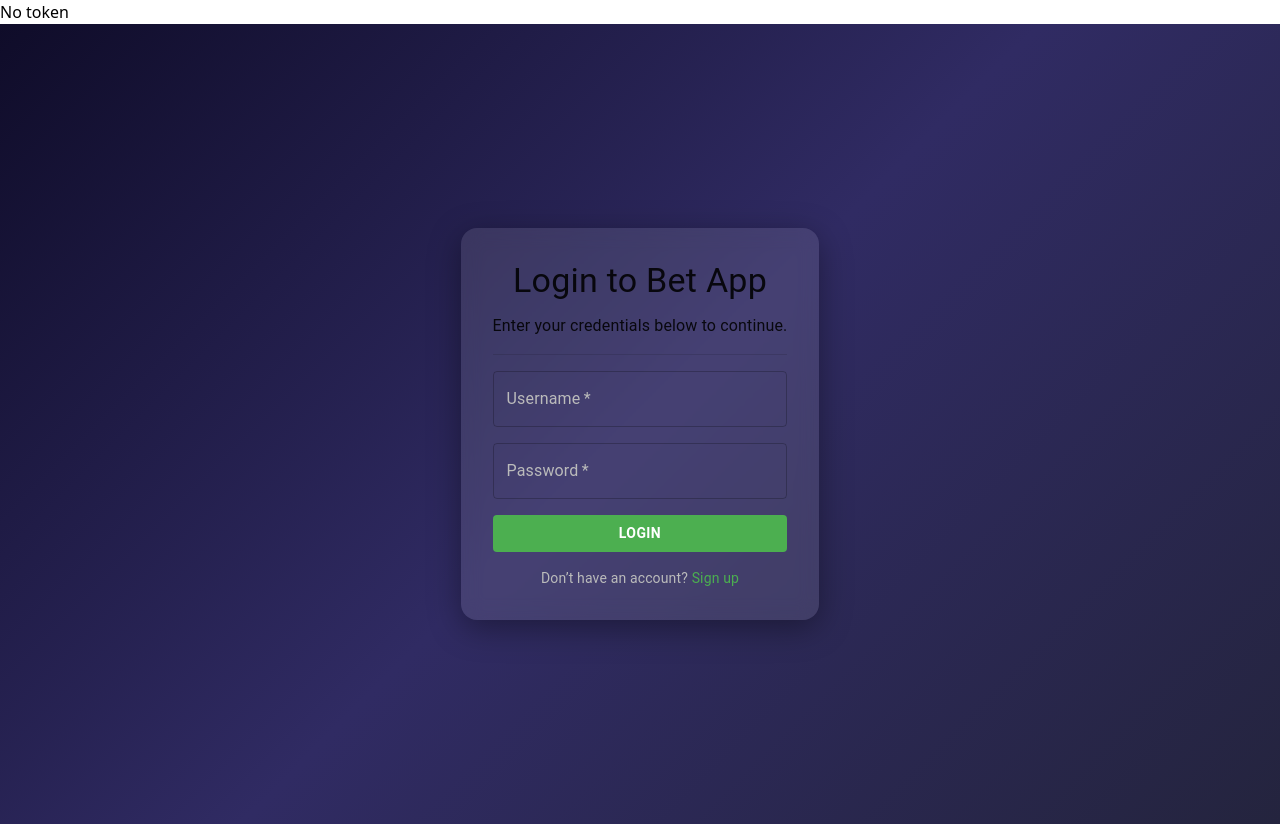
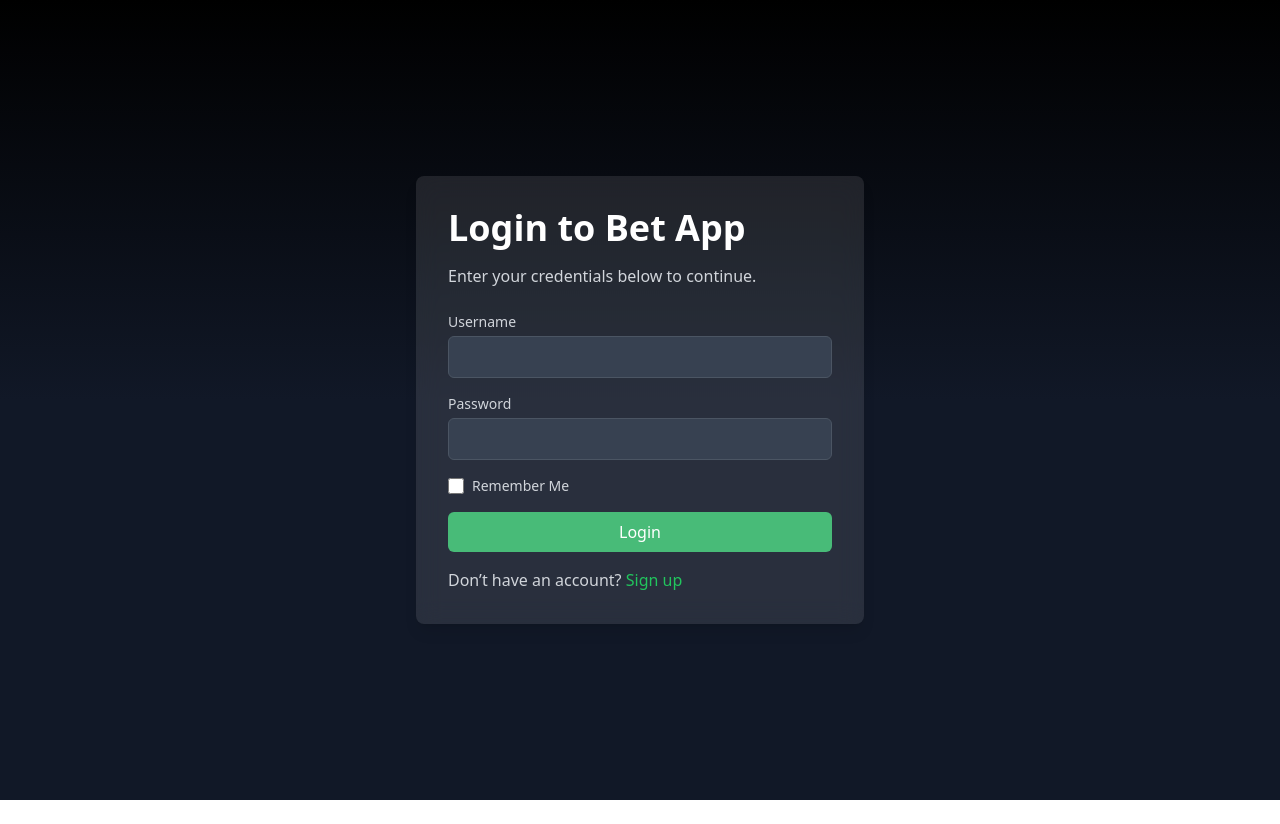
Before and after one commit to Gicone99/bets-app, a React (Create React App) app in the folder frontend/: page /login in a window 1280 px wide. After the commit the page ends 800 px from the top, so only its background shows below. Built offline with nearby package versions, Linux system fonts and the light colour scheme.

Commit message:
update login and register with backend

```diff
--- a/frontend/src/pages/History.jsx
+++ b/frontend/src/pages/History.jsx
@@ -373,7 +373,7 @@ const History = () => {
                 {/* Total Profit */}
                 <div className="flex items-center justify-between p-2 bg-gray-700 rounded-lg gap-2">
                   <p className="text-gray-400">
-                    {totalProfit >= 0 ? "Total Profit:" : "Total Lost:"}
+                    {totalProfit >= 0 ? "Total Profit:" : "Total Loss:"}
                   </p>
                   <p
                     className={`text-xl ${
--- a/frontend/src/pages/Login.jsx
+++ b/frontend/src/pages/Login.jsx
@@ -1,79 +1,56 @@
-import React, { useState } from "react";
-import {
-  Box,
-  TextField,
-  Button,
-  Typography,
-  Paper,
-  Divider,
-  Alert,
-} from "@mui/material";
-import { styled } from "@mui/system";
-
-const Background = styled(Box)(({ theme }) => ({
-  height: "100vh",
-  display: "flex",
-  justifyContent: "center",
-  alignItems: "center",
-  background: "linear-gradient(135deg, #0f0c29, #302b63, #24243e)",
-  color: "#fff",
-  textAlign: "center",
-}));
-
-const LoginContainer = styled(Paper)(({ theme }) => ({
-  padding: theme.spacing(4),
-  maxWidth: 400,
-  width: "100%",
-  borderRadius: theme.spacing(2),
-  backgroundColor: "rgba(255, 255, 255, 0.1)",
-  backdropFilter: "blur(10px)",
-  boxShadow: "0 8px 32px rgba(0, 0, 0, 0.37)",
-}));
-
-const LoginButton = styled(Button)(({ theme }) => ({
-  backgroundColor: "#4CAF50",
-  color: "#fff",
-  fontWeight: "bold",
-  "&:hover": {
-    backgroundColor: "#45A049",
-  },
-}));
+import React, { useState, useEffect } from "react";
 
 const Login = () => {
   const [username, setUsername] = useState("");
   const [password, setPassword] = useState("");
+  const [rememberMe, setRememberMe] = useState(false);
   const [token, setToken] = useState("");
   const [error, setError] = useState(false);
 
-  const handleSubmit = (e) => {
+  // La încărcarea componentei, verifică dacă există un username salvat în localStorage
+  useEffect(() => {
+    const savedUsername = localStorage.getItem("rememberedUsername");
+    if (savedUsername) {
+      setUsername(savedUsername);
+      setRememberMe(true); // Bifează "Remember Me" dacă username-ul este salvat
+    }
+  }, []);
+
+  const handleSubmit = async (e) => {
     e.preventDefault();
-    fetch("http://localhost:3080/login", {
-      method: "post",
+    try {
+      const response = await fetch("http://localhost:3070/login", {
+        method: "POST",
         headers: {
           "Content-Type": "application/json",
         },
         body: JSON.stringify({
-        username: username,
-        password: password,
+          username,
+          password,
         }),
-    })
-      .then((response) => {
+      });
+
       if (!response.ok) {
         throw new Error("Invalid credentials");
       }
-        return response.json();
-      })
-      .then((data) => {
+
+      const data = await response.json();
       setToken(data.token);
       localStorage.setItem("token", data.token);
       setError(false);
-      })
-      .catch(() => {
+
+      // Salvează username-ul în localStorage dacă "Remember Me" este bifat
+      if (rememberMe) {
+        localStorage.setItem("rememberedUsername", username);
+      } else {
+        localStorage.removeItem("rememberedUsername"); // Șterge username-ul salvat dacă nu este bifat
+      }
+    } catch (err) {
       setError(true);
-      });
+    }
   };
 
-  React.useEffect(() => {
+  useEffect(() => {
     if (error) {
       const timer = setTimeout(() => setError(false), 3000);
       return () => clearTimeout(timer);
@@ -81,76 +58,87 @@ const Login = () => {
   }, [error]);
 
   return (
-    <>
-      {token ? <p>Token: {localStorage.getItem("token")}</p> : <p>No token</p>}
-      <Background>
-        <Box sx={{ textAlign: "center" }}>
-          <LoginContainer>
-            <Typography variant="h4" gutterBottom>
-              Login to Bet App
-            </Typography>
-            <Typography variant="body1" gutterBottom>
+    <div className="min-h-screen flex items-center justify-center bg-gradient-to-b from-black via-gray-900 to-gray-900">
+      <div className="bg-white bg-opacity-10 backdrop-blur-md rounded-lg shadow-lg p-8 max-w-md w-full">
+        <h1 className="text-4xl font-bold text-white mb-4">Login to Bet App</h1>
+        <p className="text-gray-300 mb-6">
           Enter your credentials below to continue.
-            </Typography>
-            <Divider sx={{ marginY: 2 }} />
-            <Box
-              component="form"
-              onSubmit={handleSubmit}
-              sx={{ display: "flex", flexDirection: "column", gap: 2 }}
+        </p>
+        <form onSubmit={handleSubmit} className="space-y-4">
+          <div>
+            <label
+              htmlFor="username"
+              className="block text-sm font-medium text-gray-300"
             >
-              <TextField
-                label="Username"
+              Username
+            </label>
+            <input
               type="text"
+              id="username"
               value={username}
               onChange={(e) => setUsername(e.target.value)}
-                fullWidth
-                variant="outlined"
+              className="mt-1 block w-full px-3 py-2 bg-gray-700 border border-gray-600 rounded-md text-white"
               required
-                InputProps={{ style: { color: "#fff" } }}
-                InputLabelProps={{ style: { color: "#bbb" } }}
             />
-              <TextField
-                label="Password"
+          </div>
+          <div>
+            <label
+              htmlFor="password"
+              className="block text-sm font-medium text-gray-300"
+            >
+              Password
+            </label>
+            <input
               type="password"
+              id="password"
               value={password}
               onChange={(e) => setPassword(e.target.value)}
-                fullWidth
-                variant="outlined"
+              className="mt-1 block w-full px-3 py-2 bg-gray-700 border border-gray-600 rounded-md text-white"
               required
-                InputProps={{ style: { color: "#fff" } }}
-                InputLabelProps={{ style: { color: "#bbb" } }}
             />
-              <LoginButton type="submit" fullWidth>
+          </div>
+          <div className="flex items-center">
+            <input
+              type="checkbox"
+              id="rememberMe"
+              checked={rememberMe}
+              onChange={(e) => setRememberMe(e.target.checked)}
+              className="h-4 w-4 text-green-500 rounded focus:ring-green-500"
+            />
+            <label htmlFor="rememberMe" className="ml-2 text-sm text-gray-300">
+              Remember Me
+            </label>
+          </div>
+          <button
+            type="submit"
+            className="w-full bg-green-500 text-white py-2 px-4 rounded-md hover:bg-green-600 transition duration-200"
+          >
             Login
-              </LoginButton>
-            </Box>
-            <Typography variant="body2" sx={{ marginTop: 2, color: "#bbb" }}>
+          </button>
+        </form>
+        <p className="text-gray-300 mt-4">
           Don’t have an account?{" "}
-              <a href="/register" style={{ color: "#4CAF50" }}>
+          <a href="/register" className="text-green-500 hover:underline">
             Sign up
           </a>
-            </Typography>
-          </LoginContainer>
+        </p>
+      </div>
+
+      {/* Afișează mesajul de eroare */}
       {error && (
-            <Box
-              sx={{
-                marginTop: 2,
-                maxWidth: 400,
-                marginX: "auto",
-                textAlign: "center",
-              }}
-            >
-              <Alert severity="error" onClose={() => setError(false)}>
-                <Typography sx={{ fontWeight: "bold", marginBottom: 0.5 }}>
-                  Invalid username or password.
-                </Typography>
-                <Typography variant="body1"> Please try again.</Typography>
-              </Alert>
-            </Box>
+        <div className="fixed bottom-4 right-4 bg-red-500 text-white px-4 py-2 rounded-md">
+          <p className="font-bold">Invalid username or password.</p>
+          <p>Please try again.</p>
+        </div>
       )}
-        </Box>
-      </Background>
-    </>
+
+      {/* Afișează token-ul (pentru debug) */}
+      {token && (
+        <div className="fixed top-4 right-4 bg-green-500 text-white px-4 py-2 rounded-md">
+          <p>Token: {localStorage.getItem("token")}</p>
+        </div>
+      )}
+    </div>
   );
 };
 
--- a/frontend/src/pages/Profile.jsx
+++ b/frontend/src/pages/Profile.jsx
@@ -2,7 +2,7 @@ import React, { useState, useContext } from "react";
 import { BalanceContext } from "../context/BalanceContext";
 
 const Profile = () => {
-  const { balance, setBalance } = useContext(BalanceContext); // Folosește contextul
+  const { balance, setBalance } = useContext(BalanceContext);
   const [depositAmount, setDepositAmount] = useState("");
   const [withdrawAmount, setWithdrawAmount] = useState("");
 
@@ -18,7 +18,7 @@ const Profile = () => {
     }
 
     //sample fetch forceaddbalance
-    // fetch("http://localhost:3080/forceaddbalance", {
+    // fetch("http://localhost:3070/forceaddbalance", {
     //   method: "post",
     //   headers: {
     //     "Content-Type": "application/json",
--- a/frontend/src/pages/Register.jsx
+++ b/frontend/src/pages/Register.jsx
@@ -1,139 +1,127 @@
 import { useState } from "react";
-import React from "react";
-import {
-  Box,
-  TextField,
-  Button,
-  Typography,
-  Paper,
-  Divider,
-  Snackbar,
-  Alert,
-} from "@mui/material";
-import { styled } from "@mui/system";
-
-const Background = styled(Box)(({ theme }) => ({
-  height: "100vh",
-  display: "flex",
-  justifyContent: "center",
-  alignItems: "center",
-  background: "linear-gradient(135deg, #0f0c29, #302b63, #24243e)",
-  color: "#fff",
-  textAlign: "center",
-}));
-
-const RegisterContainer = styled(Paper)(({ theme }) => ({
-  padding: theme.spacing(4),
-  maxWidth: 400,
-  width: "100%",
-  borderRadius: theme.spacing(2),
-  backgroundColor: "rgba(255, 255, 255, 0.1)",
-  backdropFilter: "blur(10px)",
-  boxShadow: "0 8px 32px rgba(0, 0, 0, 0.37)",
-}));
-
-const RegisterButton = styled(Button)(({ theme }) => ({
-  backgroundColor: "#4CAF50",
-  color: "#fff",
-  fontWeight: "bold",
-  "&:hover": {
-    backgroundColor: "#45A049",
-  },
-}));
 
 const Register = () => {
   const [username, setUsername] = useState("");
+  const [email, setEmail] = useState("");
   const [password, setPassword] = useState("");
   const [openSnackbar, setOpenSnackbar] = useState(false);
+  const [errorMessage, setErrorMessage] = useState("");
 
   const handleCloseSnackbar = () => {
     setOpenSnackbar(false);
   };
 
-  function handleSubmit(e) {
+  const handleSubmit = async (e) => {
     e.preventDefault();
-    fetch("http://localhost:3000/register", {
-      method: "post",
+    console.log("Submitting:", { username, email, password });
+
+    try {
+      const response = await fetch("http://localhost:3070/register", {
+        method: "POST",
         headers: {
           "Content-Type": "application/json",
         },
         body: JSON.stringify({
-        username: username,
-        password: password,
+          username,
+          email,
+          password,
         }),
-    })
-      .then((response) => response.text())
-      .then((data) => {
-        console.log(data);
       });
+      const data = await response.json();
+      console.log("Response from backend:", data);
 
+      if (response.ok) {
         setOpenSnackbar(true);
+        setErrorMessage("");
+      } else {
+        setErrorMessage(data.message || "Registration failed");
       }
+    } catch (error) {
+      console.error("Error:", error);
+      setErrorMessage("An error occurred. Please try again.");
+    }
+  };
 
   return (
-    <Background>
-      <RegisterContainer>
-        <Typography variant="h4" gutterBottom>
-          Sign Up for Bet App
-        </Typography>
-        <Typography variant="body1" gutterBottom>
+    <div className="min-h-screen flex items-center justify-center bg-gradient-to-b from-black via-gray-900 to-gray-900">
+      <div className="bg-white bg-opacity-10 backdrop-blur-md rounded-lg shadow-lg p-8 max-w-md w-full">
+        <h1 className="text-4xl font-bold text-white mb-4">Sign Up</h1>
+        <p className="text-gray-300 mb-6">
           Create your account below to get started.
-        </Typography>
-        <Divider sx={{ marginY: 2 }} />
-        <Box
-          component="form"
-          onSubmit={handleSubmit}
-          sx={{ display: "flex", flexDirection: "column", gap: 2 }}
+        </p>
+        <form onSubmit={handleSubmit} className="space-y-4">
+          <div>
+            <label
+              htmlFor="username"
+              className="block text-sm font-medium text-gray-300"
             >
-          <TextField
-            label="Username"
+              Username
+            </label>
+            <input
               type="text"
+              id="username"
               value={username}
               onChange={(e) => setUsername(e.target.value)}
-            fullWidth
-            variant="outlined"
+              className="mt-1 block w-full px-3 py-2 bg-gray-700 border border-gray-600 rounded-md text-white"
               required
-            InputProps={{ style: { color: "#fff" } }}
-            InputLabelProps={{ style: { color: "#bbb" } }}
             />
-          <TextField
-            label="New Password"
+          </div>
+          <div>
+            <label
+              htmlFor="email"
+              className="block text-sm font-medium text-gray-300"
+            >
+              Email
+            </label>
+            <input
+              type="email"
+              id="email"
+              value={email}
+              onChange={(e) => setEmail(e.target.value)}
+              className="mt-1 block w-full px-3 py-2 bg-gray-700 border border-gray-600 rounded-md text-white"
+              required
+            />
+          </div>
+          <div>
+            <label
+              htmlFor="password"
+              className="block text-sm font-medium text-gray-300"
+            >
+              Password
+            </label>
+            <input
               type="password"
+              id="password"
               value={password}
               onChange={(e) => setPassword(e.target.value)}
-            fullWidth
-            variant="outlined"
+              className="mt-1 block w-full px-3 py-2 bg-gray-700 border border-gray-600 rounded-md text-white"
               required
-            InputProps={{ style: { color: "#fff" } }}
-            InputLabelProps={{ style: { color: "#bbb" } }}
             />
-          <RegisterButton type="submit" fullWidth>
+          </div>
+          {errorMessage && (
+            <p className="text-red-500 text-sm mt-1">{errorMessage}</p>
+          )}
+          <button
+            type="submit"
+            className="w-full bg-green-500 text-white py-2 px-4 rounded-md hover:bg-green-600 transition duration-200"
+          >
             Sign Up
-          </RegisterButton>
-        </Box>
-        <Typography variant="body2" sx={{ marginTop: 2, color: "#bbb" }}>
+          </button>
+        </form>
+        <p className="text-gray-300 mt-4">
           Already have an account?{" "}
-          <a href="/login" style={{ color: "#4CAF50" }}>
+          <a href="/login" className="text-green-500 hover:underline">
             Login
           </a>
-        </Typography>
-      </RegisterContainer>
+        </p>
+      </div>
 
-      {/* Snackbar pentru mesaj de succes */}
-      <Snackbar
-        open={openSnackbar}
-        autoHideDuration={6000}
-        onClose={handleCloseSnackbar}
-      >
-        <Alert
-          onClose={handleCloseSnackbar}
-          severity="success"
-          sx={{ width: "100%" }}
-        >
+      {openSnackbar && (
+        <div className="fixed bottom-4 right-4 bg-green-500 text-white px-4 py-2 rounded-md">
           Account successfully created!
-        </Alert>
-      </Snackbar>
-    </Background>
+        </div>
+      )}
+    </div>
   );
 };
 
```
Also changed, not shown: 2 other files (tests, documents, lock files or other folders). Lines whose indentation alone changed are shown as unchanged.
